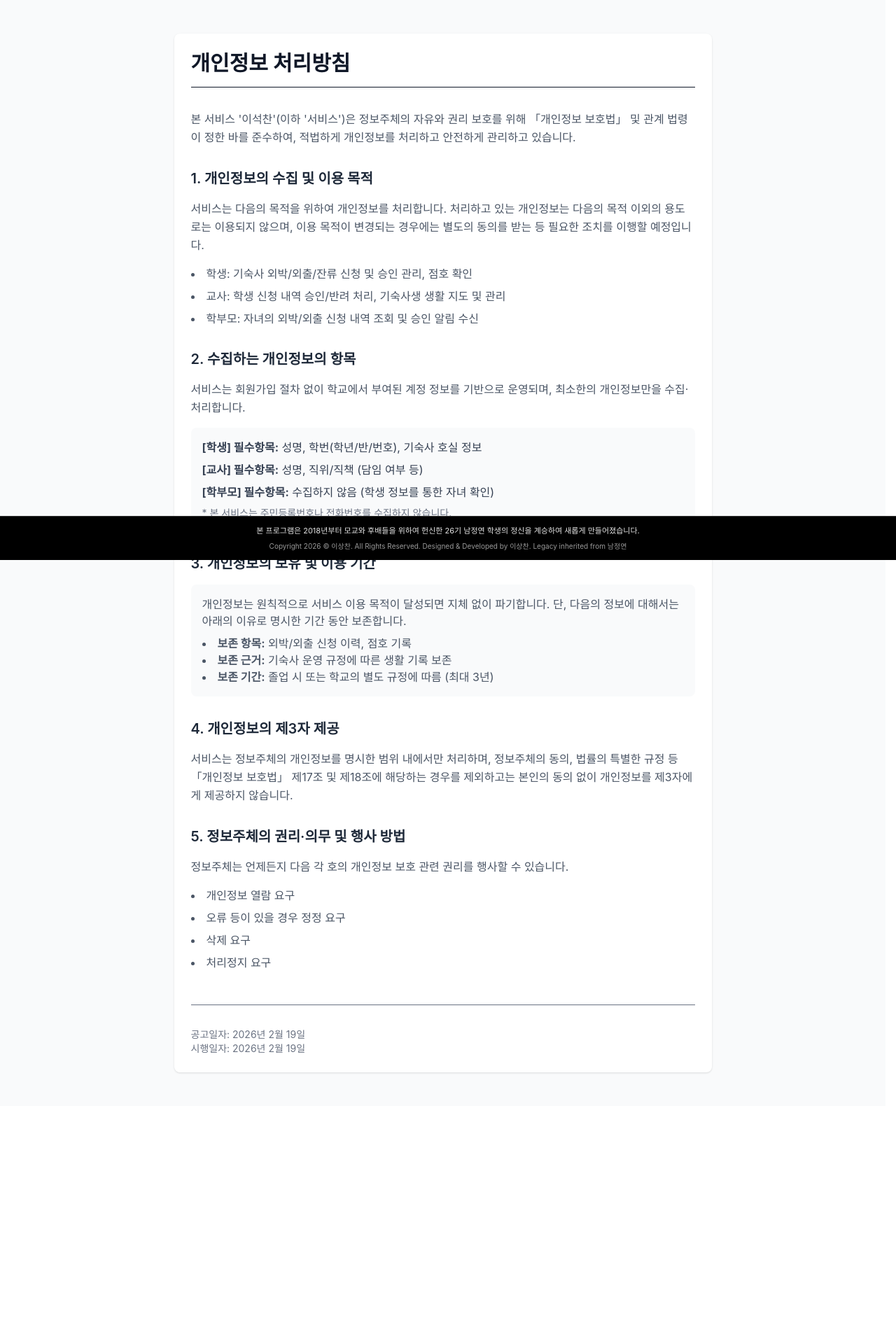
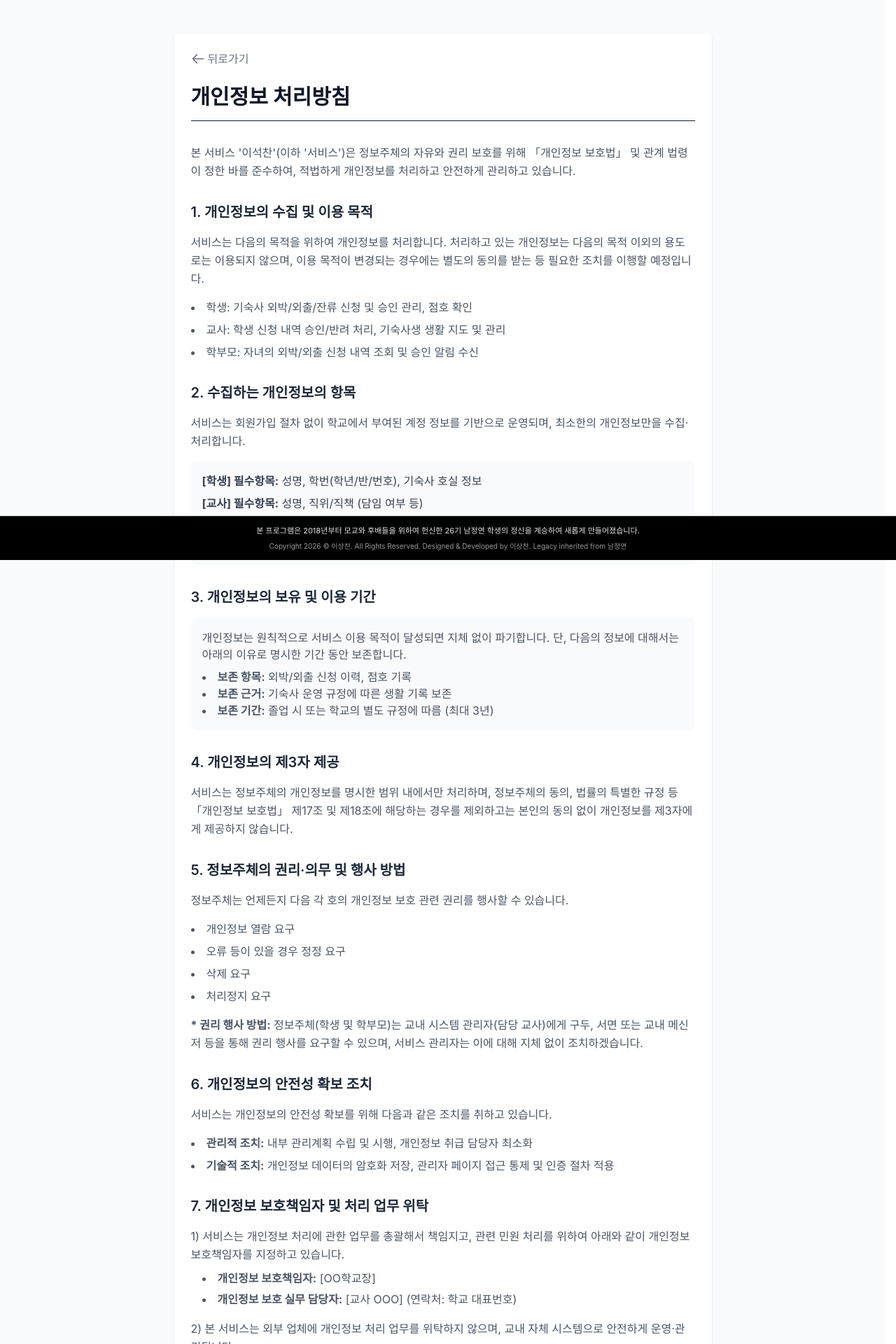
Before and after one commit to cganidormi/e-seokchan, a Next.js app: page /privacy in a window 1280 px wide. Shown: the top 1920 px of the page at 70% size. Before the commit the page ends 1640 px from the top, so only its background shows below. Built offline with nearby package versions, Linux system fonts and the light colour scheme; a web font is replaced by a local one.

Commit message:
Update privacy policy with back button and new sections

```diff
--- a/app/privacy/page.tsx
+++ b/app/privacy/page.tsx
@@ -1,12 +1,24 @@
 'use client';
 
 import React from 'react';
+import { useRouter } from 'next/navigation';
 
 export default function PrivacyPage() {
+    const router = useRouter();
+
     return (
         <div className="min-h-screen bg-gray-50 py-12 px-4 sm:px-6 lg:px-8">
             <div className="max-w-3xl mx-auto bg-white shadow sm:rounded-lg overflow-hidden">
                 <div className="px-4 py-5 sm:p-6">
+                    <button
+                        onClick={() => router.back()}
+                        className="mb-6 text-gray-500 hover:text-gray-700 flex items-center"
+                    >
+                        <svg className="w-5 h-5 mr-1" fill="none" stroke="currentColor" viewBox="0 0 24 24">
+                            <path strokeLinecap="round" strokeLinejoin="round" strokeWidth={2} d="M10 19l-7-7m0 0l7-7m-7 7h18" />
+                        </svg>
+                        뒤로가기
+                    </button>
                     <h1 className="text-3xl font-bold text-gray-900 mb-8 pb-4 border-b">개인정보 처리방침</h1>
 
                     <p className="text-gray-600 mb-8 leading-relaxed">
@@ -62,14 +74,43 @@ export default function PrivacyPage() {
                         <p className="text-gray-600 leading-relaxed mb-4">
                             정보주체는 언제든지 다음 각 호의 개인정보 보호 관련 권리를 행사할 수 있습니다.
                         </p>
-                        <ul className="list-disc list-inside text-gray-600 space-y-2">
+                        <ul className="list-disc list-inside text-gray-600 space-y-2 mb-4">
                             <li>개인정보 열람 요구</li>
                             <li>오류 등이 있을 경우 정정 요구</li>
                             <li>삭제 요구</li>
                             <li>처리정지 요구</li>
                         </ul>
+                        <p className="text-gray-600 leading-relaxed">
+                            <strong>* 권리 행사 방법:</strong> 정보주체(학생 및 학부모)는 교내 시스템 관리자(담당 교사)에게 구두, 서면 또는 교내 메신저 등을 통해 권리 행사를 요구할 수 있으며, 서비스 관리자는 이에 대해 지체 없이 조치하겠습니다.
+                        </p>
                     </section>
 
+                    <section className="mb-8">
+                        <h2 className="text-xl font-semibold text-gray-800 mb-4">6. 개인정보의 안전성 확보 조치</h2>
+                        <p className="text-gray-600 leading-relaxed mb-4">
+                            서비스는 개인정보의 안전성 확보를 위해 다음과 같은 조치를 취하고 있습니다.
+                        </p>
+                        <ul className="list-disc list-inside text-gray-600 space-y-2">
+                            <li><strong>관리적 조치:</strong> 내부 관리계획 수립 및 시행, 개인정보 취급 담당자 최소화</li>
+                            <li><strong>기술적 조치:</strong> 개인정보 데이터의 암호화 저장, 관리자 페이지 접근 통제 및 인증 절차 적용</li>
+                        </ul>
+                    </section>
+
+                    <section className="mb-8">
+                        <h2 className="text-xl font-semibold text-gray-800 mb-4">7. 개인정보 보호책임자 및 처리 업무 위탁</h2>
+                        <div className="text-gray-600 leading-relaxed space-y-4">
+                            <div>
+                                <p className="mb-2">1) 서비스는 개인정보 처리에 관한 업무를 총괄해서 책임지고, 관련 민원 처리를 위하여 아래와 같이 개인정보 보호책임자를 지정하고 있습니다.</p>
+                                <ul className="list-disc list-inside ml-4 space-y-1">
+                                    <li><strong>개인정보 보호책임자:</strong> [OO학교장]</li>
+                                    <li><strong>개인정보 보호 실무 담당자:</strong> [교사 OOO] (연락처: 학교 대표번호)</li>
+                                </ul>
+                            </div>
+                            <div>
+                                <p>2) 본 서비스는 외부 업체에 개인정보 처리 업무를 위탁하지 않으며, 교내 자체 시스템으로 안전하게 운영·관리됩니다.</p>
+                            </div>
+                        </div>
+                    </section>
 
 
                     <div className="mt-12 pt-8 border-t text-sm text-gray-500">
```
